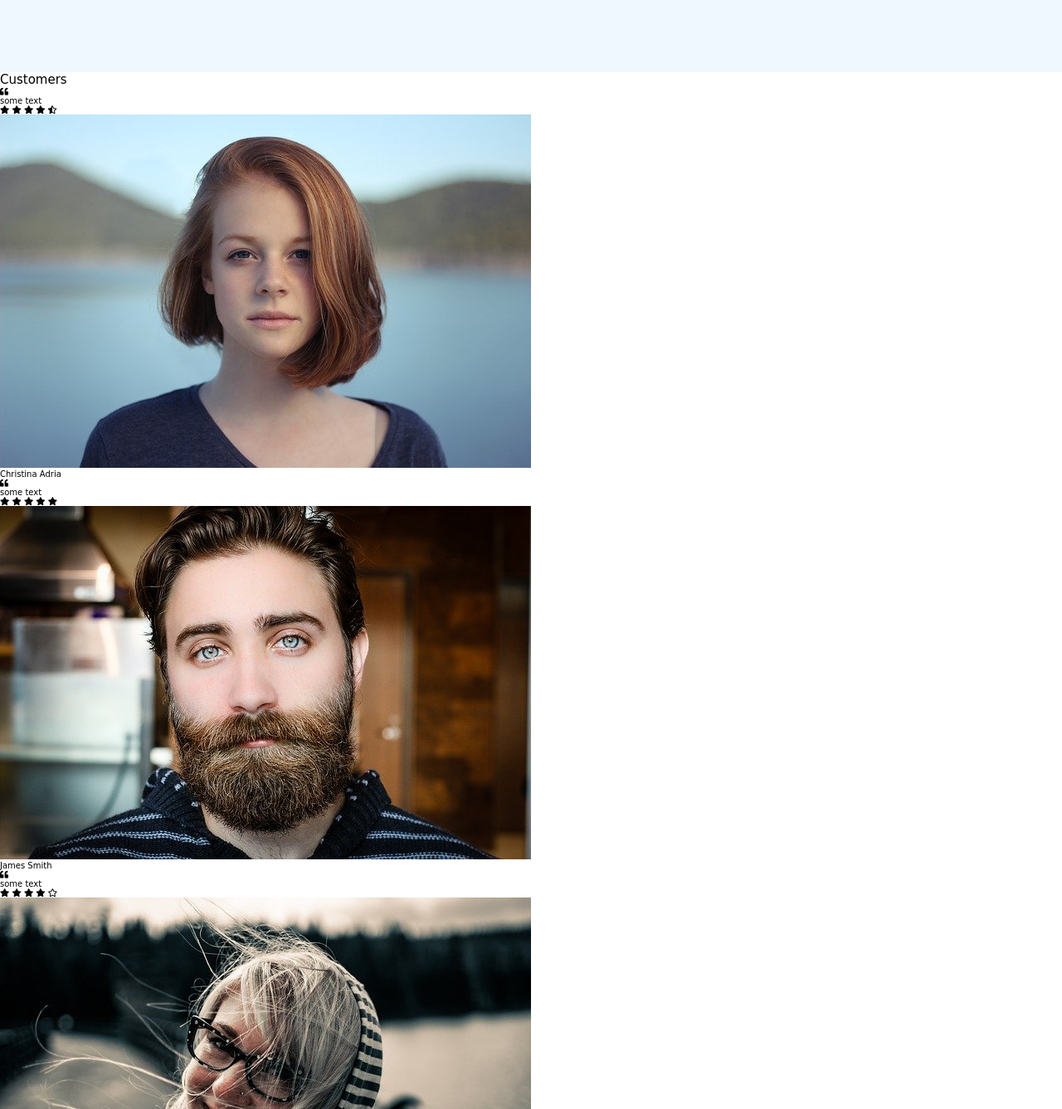
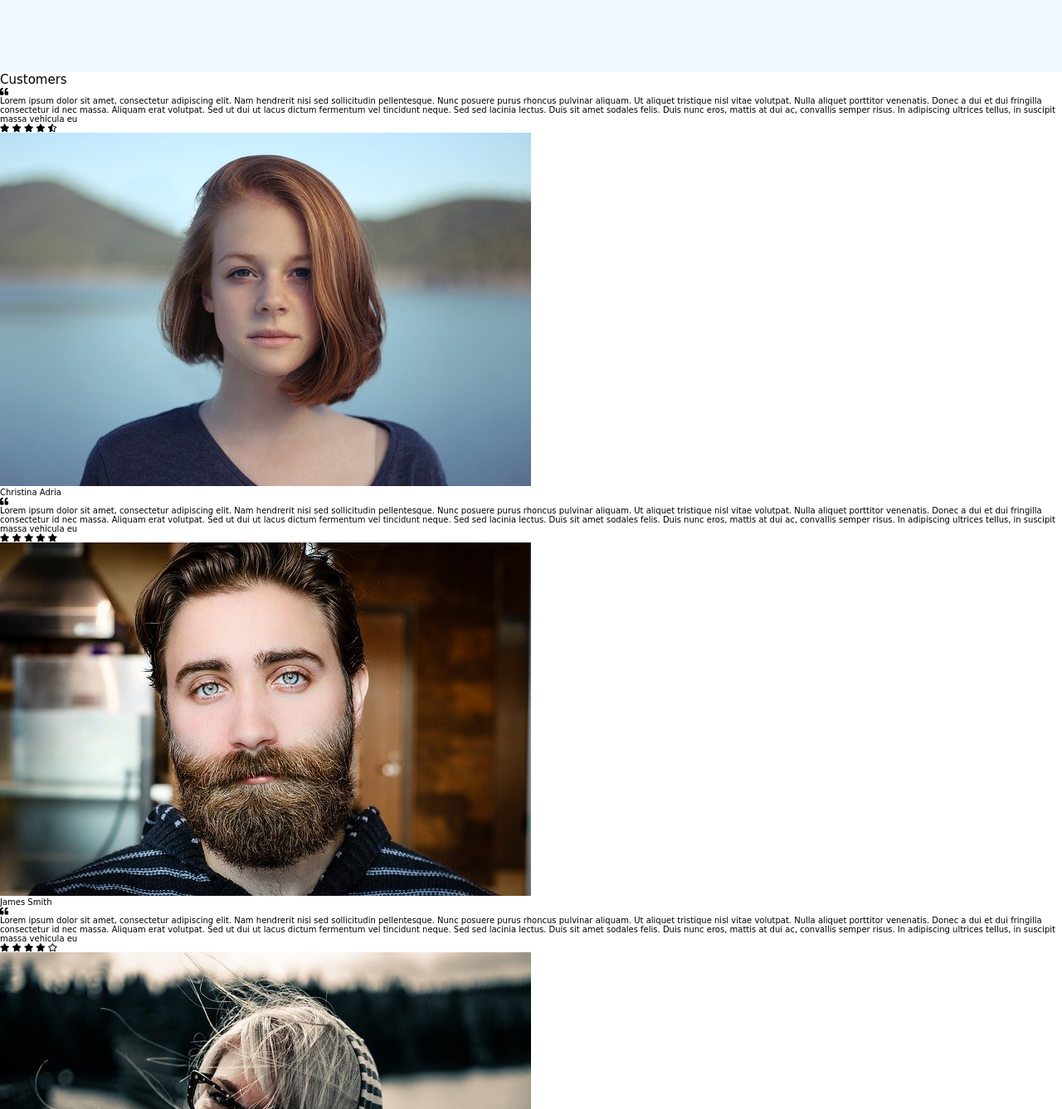
Before and after one commit to ANDREWAHN-UK/creative-agency, a plain HTML site: page index.html in a window 1280 px wide. Shown: the part 713-2050 px from the top of the page at 83% size. Drawn offline with Linux system fonts and the light colour scheme; files whose address does not match are found by name; a web font is replaced by a local one.

Commit message:
updated placeholder text in index.html

```diff
--- a/index.html
+++ b/index.html
@@ -46,7 +46,12 @@
             <div class="customer-wrapper">
                 <div class="customer-card">
                     <i class="fas fa-quote-left"></i>
-                    <p class="customer-text"> some text</p>
+                    <p class="customer-text"> Lorem ipsum dolor sit amet, consectetur adipiscing elit. Nam hendrerit
+                        nisi sed sollicitudin pellentesque. Nunc posuere purus rhoncus pulvinar aliquam. Ut aliquet
+                        tristique nisl vitae volutpat. Nulla aliquet porttitor venenatis. Donec a dui et dui fringilla
+                        consectetur id nec massa. Aliquam erat volutpat. Sed ut dui ut lacus dictum fermentum vel
+                        tincidunt neque. Sed sed lacinia lectus. Duis sit amet sodales felis. Duis nunc eros, mattis at
+                        dui ac, convallis semper risus. In adipiscing ultrices tellus, in suscipit massa vehicula eu</p>
                     <div class="customer-rating">
                         <i class="fas fa-star"></i>
                         <i class="fas fa-star"></i>
@@ -54,14 +59,19 @@
                         <i class="fas fa-star"></i>
                         <i class="fas fa-star-half-alt"></i>
                     </div>
-                    <img src="assets/images/customer-img-1.jpg" class ="customer-img" alt="">
+                    <img src="assets/images/customer-img-1.jpg" class="customer-img" alt="">
                     <h4 class="customer-name">Christina Adria</h4>
 
 
                 </div>
                 <div class="customer-card">
                     <i class="fas fa-quote-left"></i>
-                    <p class="customer-text"> some text</p>
+                    <p class="customer-text"> Lorem ipsum dolor sit amet, consectetur adipiscing elit. Nam hendrerit
+                        nisi sed sollicitudin pellentesque. Nunc posuere purus rhoncus pulvinar aliquam. Ut aliquet
+                        tristique nisl vitae volutpat. Nulla aliquet porttitor venenatis. Donec a dui et dui fringilla
+                        consectetur id nec massa. Aliquam erat volutpat. Sed ut dui ut lacus dictum fermentum vel
+                        tincidunt neque. Sed sed lacinia lectus. Duis sit amet sodales felis. Duis nunc eros, mattis at
+                        dui ac, convallis semper risus. In adipiscing ultrices tellus, in suscipit massa vehicula eu</p>
                     <div class="customer-rating">
                         <i class="fas fa-star"></i>
                         <i class="fas fa-star"></i>
@@ -69,14 +79,19 @@
                         <i class="fas fa-star"></i>
                         <i class="fas fa-star"></i>
                     </div>
-                    <img src="assets/images/customer-img-2.jpg" class ="customer-img" alt="">
+                    <img src="assets/images/customer-img-2.jpg" class="customer-img" alt="">
                     <h4 class="customer-name">James Smith</h4>
 
 
                 </div>
                 <div class="customer-card">
                     <i class="fas fa-quote-left"></i>
-                    <p class="customer-text"> some text</p>
+                    <p class="customer-text"> Lorem ipsum dolor sit amet, consectetur adipiscing elit. Nam hendrerit
+                        nisi sed sollicitudin pellentesque. Nunc posuere purus rhoncus pulvinar aliquam. Ut aliquet
+                        tristique nisl vitae volutpat. Nulla aliquet porttitor venenatis. Donec a dui et dui fringilla
+                        consectetur id nec massa. Aliquam erat volutpat. Sed ut dui ut lacus dictum fermentum vel
+                        tincidunt neque. Sed sed lacinia lectus. Duis sit amet sodales felis. Duis nunc eros, mattis at
+                        dui ac, convallis semper risus. In adipiscing ultrices tellus, in suscipit massa vehicula eu</p>
                     <div class="customer-rating">
                         <i class="fas fa-star"></i>
                         <i class="fas fa-star"></i>
@@ -84,7 +99,7 @@
                         <i class="fas fa-star"></i>
                         <i class="far fa-star"></i>
                     </div>
-                    <img src="assets/images/customer-img-3.jpg" class ="customer-img" alt="">
+                    <img src="assets/images/customer-img-3.jpg" class="customer-img" alt="">
                     <h4 class="customer-name">Lara Jones</h4>
 
 
```
